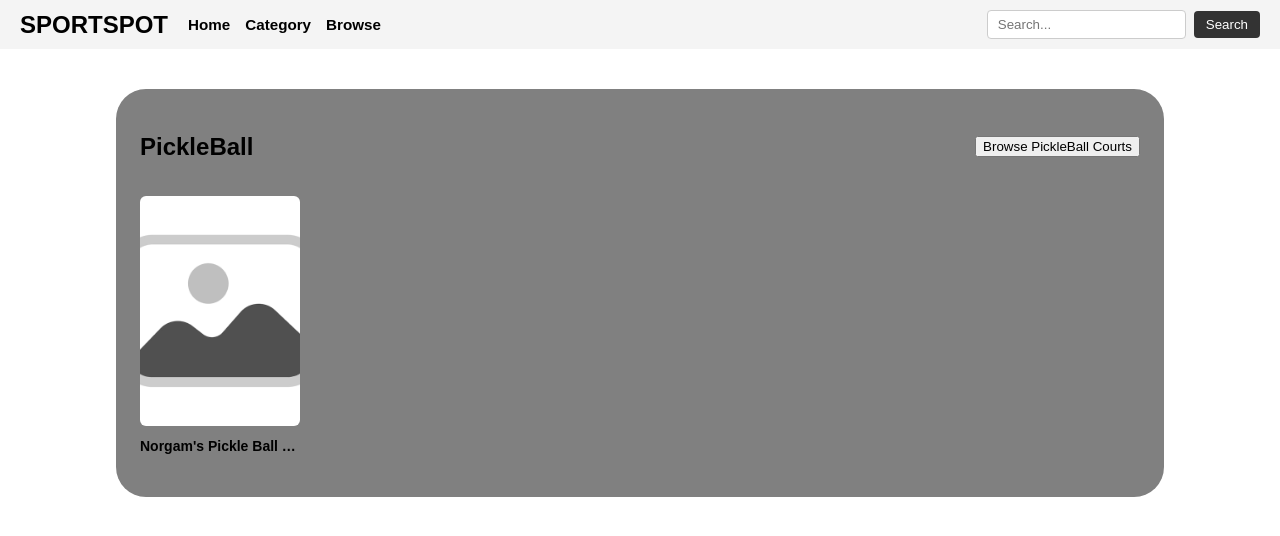
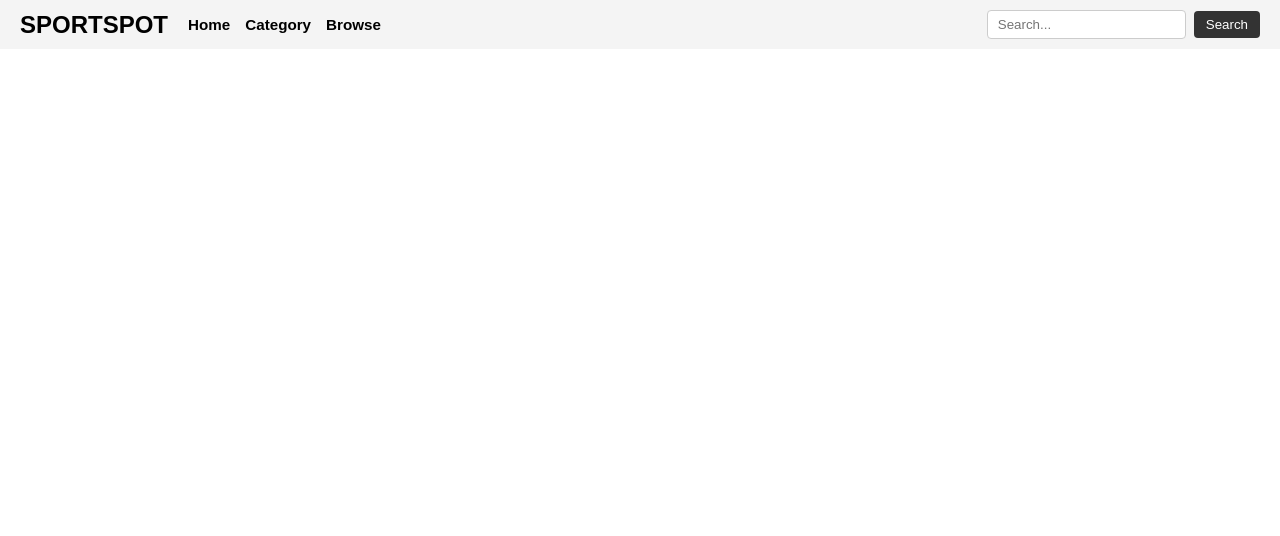
Before and after one commit to LuhaNgTubig/SportSpot, a plain HTML site: page Browse.html in a window 1280 px wide. Drawn offline with Linux system fonts and the light colour scheme.

Commit message:
Update Browse.html

```diff
--- a/Browse.html
+++ b/Browse.html
@@ -35,24 +35,7 @@
 		    });
 	  });
 	</script>
-	<section class="sport-type">
-    		<!-- Top Row: Section Heading and Button -->
-    		<div class="section-header">
-        		<h2 class="section-title">PickleBall</h2>
-        		<button class="#">Browse PickleBall Courts</button>
-    		</div>
 
-
-    		<!-- The Horizontal Scrollable Row -->
-    		<div class="slider-container">
-        		<div class="sport-card">
-				<a href="testBooking.html" target="_blank" rel="noopener noreferrer">
-  					<img src="placeholder.png" alt="Court Img">
-				</a>
-				<h3> <a href="testBooking.html">Norgam's Pickle Ball Court</a> </h3>
-        		</div>
-    		</div>
-	</section>
 
 </body>
 </html>
```
